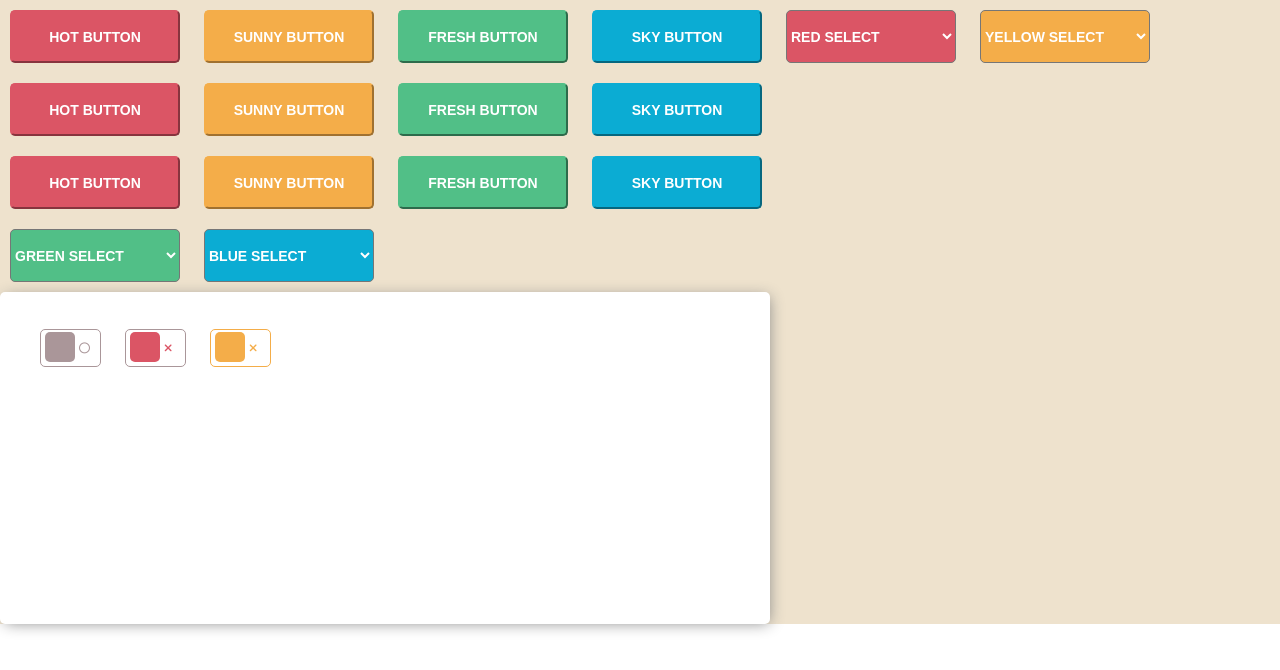
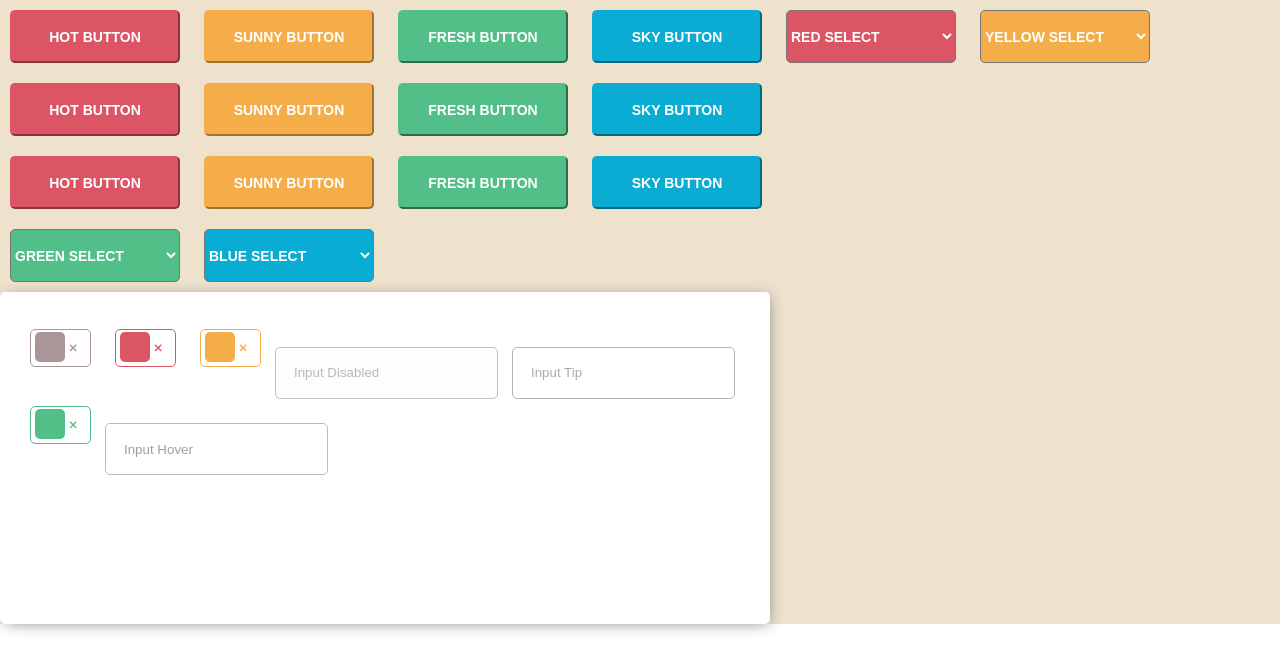
Before and after one commit to KristijanGjorevski/CWD-2017, a plain HTML site: page elementi.html in a window 1280 px wide. Drawn offline with Linux system fonts and the light colour scheme.

Commit message:
Pomos-Domasna

```diff
--- a/elementi.html
+++ b/elementi.html
@@ -73,14 +73,15 @@
 				</li>
 			</ul>
 		</div>
-		<div class="switch-container">
+		<div class="flex-container">
+			<div class="flex-one-row">
 				<form>
 					<label class="switch">
 					  <input type="checkbox">
 					  <span class="slider" id="purple-slider">
+					  	<span><i class="fa fa-circle-o" id="purple" aria-hidden="true"></i>
+					  	</span>
 					  	<span><i class="fa fa-times" id="purple" aria-hidden="true"></i>
-				  	</span>
-				  	<span><i class="fa fa-circle-o" id="purple" aria-hidden="true"></i>
 					  	</span>
 					  </span>
 					</label>
@@ -104,7 +105,23 @@
 					  </span>
 					  </span>
 					</label>
+					<input type="text" name="inone" class="intdis" placeholder="Input Disabled" disabled>
+					<input type="text" name="inone" class="intip" placeholder="Input Tip" >
 				</form>
+			</div>
+			<div class="flex-two-row">
+					<label class="switch">
+					  <input type="checkbox">
+					  <span class="slider" id="green-slider">
+					  	<span><i  class="fa fa-circle-o" id="green" aria-hidden="true"></i>
+					  	</span>
+					  	<span><i class="fa fa-times" id="green" aria-hidden="true"></i>
+					  	</span>
+					  </span>
+					  </span>
+					</label>
+					<input type="text" name="inone" class="inhov" placeholder="Input Hover">
+			</div>
 		</div>
 	</div>
 </body>
--- a/styles/css/elementi.css
+++ b/styles/css/elementi.css
@@ -42,22 +42,35 @@
 			.blue-select select:hover { background-color: #db5565; }
 
 
-	.switch-container { width: 770px ; height: 332px; border-radius: 5px; padding: 37px 30px; box-shadow: 2px 2px 15px -3px #888888; background-color: white;	}
-	.switch { position: relative; display: inline-block; margin: 0 10px; width: 61px; height: 38px; border-radius: 5px;	}
+	.flex-container {   width: 770px ; height: 332px; border-radius: 5px; padding: 30px 20px; box-shadow: 2px 2px 15px -3px #888888; background-color: white; }
+		.flex-one-row {  }
+	.switch { position: relative; display: inline-block; margin: 7px 10px 10px 10px; width: 61px; height: 38px; border-radius: 5px;	}
 		.switch input {display:none;}
 		form label { margin: 0; padding-top: 0; }
-		.slider { position: absolute; cursor: pointer; top: 0; left: 0; right: 0; bottom: 0; background-color: transparent;  border:1px solid #aa9699; border-radius: 5px; }
-		.slider:before {box-shadow: 3px 3px -10px -5px; position: absolute; content: ""; height: 30px; width: 30px; left: 4px; bottom: 4px; background-color: #aa9699; border-radius: 5px;}
+		.slider { position: absolute; cursor: pointer; top: 0; left: 0; right: 0; bottom: 0; background-color: transparent;  border:1px solid; border-radius: 5px; }
+		.slider:before { position: absolute; content: ""; height: 30px; width: 30px; left: 4px; bottom: 4px;  border-radius: 5px;}
 			.slider span {  display: inline-block; margin: 8px; padding-top: 4px; font-size: 11px; }
 			.slider span i { height: 10px; width: 10px; }
 			input:checked + .slider:before { -webkit-transform: translateX(30px);  -ms-transform: translateX(30px); transform: translateX(20px); }
 
-		#purple-slider { border:1px solid #aa9699; }
+		#purple-slider { border-color: #aa9699; }
 			#purple-slider:before { background-color: #aa9699; }
-		#red-slider { background-color: border:1px solid #db5565; }
+		#red-slider { border-color: #db5565; }
 			#red-slider:before { background-color: #db5565; }
-		#yellow-slider {border:1px solid #f4ad49; }
+		#yellow-slider {border-color: #f4ad49; }
 			#yellow-slider:before { background-color: #f4ad49; }
+		#green-slider{ border-color: #51bf87; }
+			#green-slider:before { background-color: #51bf87; }
+
 		#purple { color: #aa9699; }
 		#red { color: #db5565; }
 		#yellow { color: #f4ad49; }
+		#green { color: #51bf87; }
+
+
+
+
+		.intdis { opacity: 0.5;  border:1px solid grey; margin-right: 10px; width: 223px; height: 52px; border-radius: 5px; padding-left: 18px; }
+		.intip { opacity: 0.6;   width: 223px; height: 52px;  border:1px solid grey; border-radius: 5px; padding-left: 18px; }
+		.inhov { opacity: 0.7;  width: 223px; height: 52px; border:1px solid #aa9699; border-radius: 5px; padding-left: 18px; }
+			.inhov:hover { opacity: 1; border:1px solid #aa9699; color: #aa9699; padding-left: 18px; }
```
Lines whose indentation alone changed are shown as unchanged.
